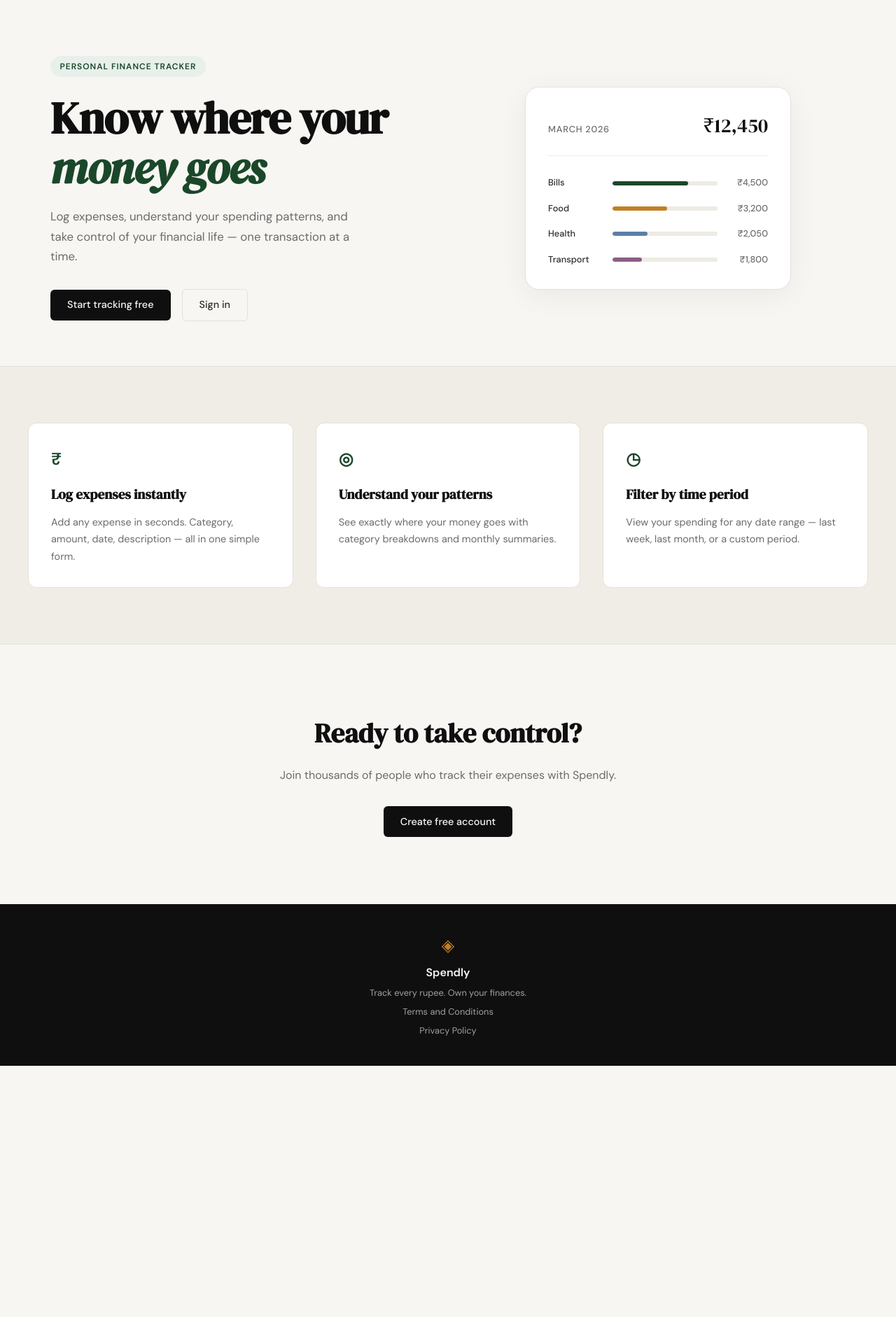
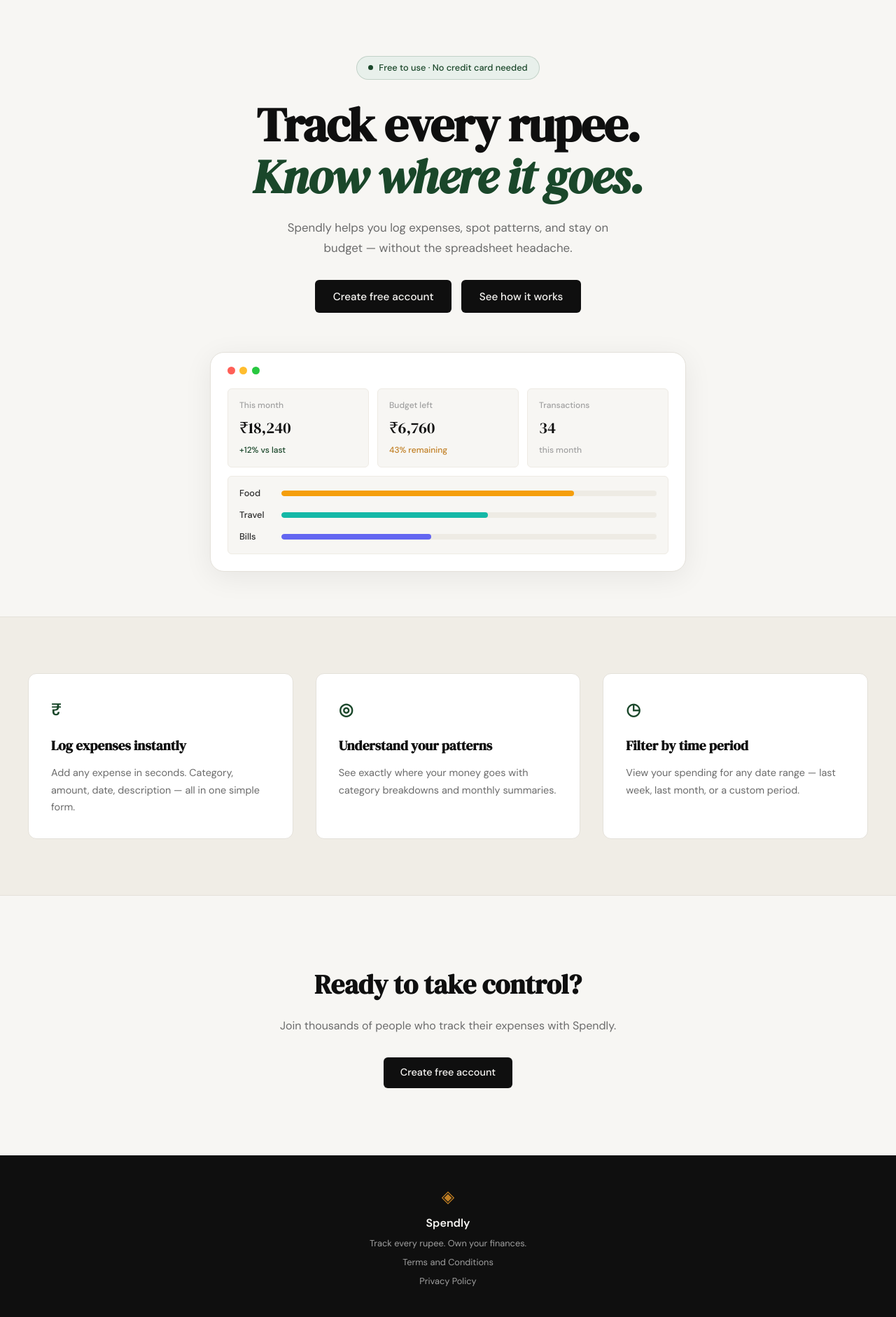
Before and after one commit to Bikash123456789/Spendly_Claude_Code, a Flask app: page / in a window 1280 px wide. Shown: the part 61-1943 px from the top of the page at 70% size. Before the commit the page ends 1584 px from the top, so only its background shows below. Run offline with Flask 3, Linux system fonts and the light colour scheme.

Commit message:
landing: redesign hero section to match mockup

```diff
--- /dev/null
+++ b/static/css/landing.css
@@ -0,0 +1,250 @@
+/* ------------------------------------------------------------------ */
+/* Hero v2                                                             */
+/* ------------------------------------------------------------------ */
+
+.hero-v2 {
+    padding: 5rem 2rem 4rem;
+    text-align: center;
+}
+
+.hero-v2-inner {
+    max-width: 680px;
+    margin: 0 auto;
+}
+
+.hero-badge-v2 {
+    display: inline-flex;
+    align-items: center;
+    gap: 0.5rem;
+    background: var(--accent-light);
+    color: var(--accent);
+    font-size: 0.8rem;
+    font-weight: 500;
+    padding: 0.35rem 1rem;
+    border-radius: 999px;
+    margin-bottom: 1.75rem;
+    border: 1px solid rgba(26, 71, 42, 0.18);
+}
+
+.hero-badge-dot {
+    width: 7px;
+    height: 7px;
+    background: var(--accent);
+    border-radius: 50%;
+    flex-shrink: 0;
+}
+
+.hero-title-v2 {
+    font-family: var(--font-display);
+    font-size: clamp(2.75rem, 6vw, 4.25rem);
+    line-height: 1.1;
+    letter-spacing: -0.02em;
+    color: var(--ink);
+    margin-bottom: 1.25rem;
+}
+
+.hero-title-accent {
+    display: block;
+    color: var(--accent);
+    font-style: italic;
+}
+
+.hero-subtitle-v2 {
+    font-size: 1.05rem;
+    color: var(--ink-muted);
+    line-height: 1.7;
+    max-width: 480px;
+    margin: 0 auto 2rem;
+}
+
+.hero-actions-v2 {
+    display: flex;
+    gap: 0.875rem;
+    justify-content: center;
+    margin-bottom: 3.5rem;
+}
+
+.hero-actions-v2 .btn-primary {
+    font-size: 0.95rem;
+    padding: 0.7rem 1.6rem;
+}
+
+/* ------------------------------------------------------------------ */
+/* Dashboard mock                                                      */
+/* ------------------------------------------------------------------ */
+
+.hero-dashboard {
+    background: var(--paper-card);
+    border: 1px solid var(--border);
+    border-radius: var(--radius-lg);
+    padding: 1.25rem 1.5rem 1.5rem;
+    box-shadow: 0 8px 40px rgba(0, 0, 0, 0.07);
+    text-align: left;
+}
+
+.dashboard-chrome {
+    display: flex;
+    gap: 0.4rem;
+    margin-bottom: 1.25rem;
+}
+
+.chrome-dot {
+    width: 11px;
+    height: 11px;
+    border-radius: 50%;
+}
+
+.chrome-red    { background: #ff5f57; }
+.chrome-yellow { background: #ffbd2e; }
+.chrome-green  { background: #28c840; }
+
+.dashboard-stats {
+    display: grid;
+    grid-template-columns: repeat(3, 1fr);
+    gap: 0.75rem;
+    margin-bottom: 0.75rem;
+}
+
+.stat-card {
+    background: var(--paper);
+    border: 1px solid var(--border-soft);
+    border-radius: var(--radius-sm);
+    padding: 0.875rem 1rem;
+}
+
+.stat-label {
+    font-size: 0.75rem;
+    color: var(--ink-faint);
+    font-weight: 500;
+    margin-bottom: 0.3rem;
+}
+
+.stat-value {
+    font-family: var(--font-display);
+    font-size: 1.4rem;
+    color: var(--ink);
+    margin-bottom: 0.25rem;
+}
+
+.stat-change {
+    font-size: 0.75rem;
+    font-weight: 500;
+}
+
+.stat-change.positive { color: var(--accent); }
+.stat-change.warning  { color: var(--accent-2); }
+.stat-change.muted    { color: var(--ink-faint); }
+
+.dashboard-bars {
+    background: var(--paper);
+    border: 1px solid var(--border-soft);
+    border-radius: var(--radius-sm);
+    padding: 0.875rem 1rem;
+    display: flex;
+    flex-direction: column;
+    gap: 0.65rem;
+}
+
+.bar-row {
+    display: grid;
+    grid-template-columns: 48px 1fr;
+    align-items: center;
+    gap: 0.75rem;
+}
+
+.bar-label {
+    font-size: 0.8rem;
+    color: var(--ink-soft);
+    font-weight: 500;
+}
+
+.bar-track {
+    height: 8px;
+    background: var(--border-soft);
+    border-radius: 999px;
+    overflow: hidden;
+}
+
+.bar {
+    height: 100%;
+    border-radius: 999px;
+}
+
+.bar-orange { background: #f59e0b; }
+.bar-teal   { background: #14b8a6; }
+.bar-purple { background: #6366f1; }
+
+/* ------------------------------------------------------------------ */
+/* Video modal                                                         */
+/* ------------------------------------------------------------------ */
+
+.modal-overlay {
+    position: fixed;
+    inset: 0;
+    background: rgba(0, 0, 0, 0.65);
+    display: flex;
+    align-items: center;
+    justify-content: center;
+    z-index: 1000;
+    padding: 1.5rem;
+    opacity: 0;
+    pointer-events: none;
+    transition: opacity 0.2s ease;
+}
+
+.modal-overlay.is-open {
+    opacity: 1;
+    pointer-events: all;
+}
+
+.modal-box {
+    position: relative;
+    width: 100%;
+    max-width: 800px;
+    background: var(--ink);
+    border-radius: var(--radius-md);
+    overflow: hidden;
+}
+
+.modal-close {
+    position: absolute;
+    top: 0.6rem;
+    right: 0.875rem;
+    background: transparent;
+    border: none;
+    color: var(--paper);
+    font-size: 1.75rem;
+    line-height: 1;
+    cursor: pointer;
+    z-index: 10;
+    opacity: 0.7;
+    transition: opacity 0.15s;
+    padding: 0;
+}
+
+.modal-close:hover { opacity: 1; }
+
+.modal-video-wrap {
+    position: relative;
+    padding-bottom: 56.25%;
+    height: 0;
+}
+
+.modal-video-wrap iframe {
+    position: absolute;
+    inset: 0;
+    width: 100%;
+    height: 100%;
+    border: none;
+    display: block;
+}
+
+/* ------------------------------------------------------------------ */
+/* Responsive                                                          */
+/* ------------------------------------------------------------------ */
+
+@media (max-width: 600px) {
+    .dashboard-stats  { grid-template-columns: 1fr; }
+    .hero-actions-v2  { flex-direction: column; align-items: center; }
+    .hero-actions-v2 .btn-primary { width: 100%; max-width: 280px; text-align: center; }
+}
--- a/templates/landing.html
+++ b/templates/landing.html
@@ -2,64 +2,92 @@
 
 {% block title %}Spendly — Track Every Rupee{% endblock %}
 
+{% block head %}
+<link rel="stylesheet" href="{{ url_for('static', filename='css/landing.css') }}">
+{% endblock %}
+
 {% block content %}
 
-<section class="hero">
-    <div class="hero-inner">
-        <div class="hero-badge">Personal Finance Tracker</div>
-        <h1 class="hero-title">
-            Know where your<br>
-            <em>money goes</em>
+<section class="hero-v2">
+    <div class="hero-v2-inner">
+        <div class="hero-badge-v2">
+            <span class="hero-badge-dot"></span>
+            Free to use &middot; No credit card needed
+        </div>
+        <h1 class="hero-title-v2">
+            Track every rupee.
+            <span class="hero-title-accent">Know where it goes.</span>
         </h1>
-        <p class="hero-subtitle">
-            Log expenses, understand your spending patterns,
-            and take control of your financial life —
-            one transaction at a time.
+        <p class="hero-subtitle-v2">
+            Spendly helps you log expenses, spot patterns, and stay
+            on budget — without the spreadsheet headache.
         </p>
-        <div class="hero-actions">
-            <a href="{{ url_for('register') }}" class="btn-primary">Start tracking free</a>
-            <a href="{{ url_for('login') }}" class="btn-ghost">Sign in</a>
+        <div class="hero-actions-v2">
+            <a href="{{ url_for('register') }}" class="btn-primary">Create free account</a>
+            <button class="btn-primary" id="open-demo-modal">See how it works</button>
         </div>
-    </div>
-    <div class="hero-visual">
-        <div class="mock-card">
-            <div class="mock-card-header">
-                <span class="mock-label">March 2026</span>
-                <span class="mock-total">₹12,450</span>
+
+        <div class="hero-dashboard">
+            <div class="dashboard-chrome">
+                <span class="chrome-dot chrome-red"></span>
+                <span class="chrome-dot chrome-yellow"></span>
+                <span class="chrome-dot chrome-green"></span>
             </div>
-            <div class="mock-bars">
-                <div class="mock-bar-row">
-                    <span class="mock-cat">Bills</span>
-                    <div class="mock-bar-track">
-                        <div class="mock-bar" style="width: 72%"></div>
+            <div class="dashboard-stats">
+                <div class="stat-card">
+                    <div class="stat-label">This month</div>
+                    <div class="stat-value">₹18,240</div>
+                    <div class="stat-change positive">+12% vs last</div>
+                </div>
+                <div class="stat-card">
+                    <div class="stat-label">Budget left</div>
+                    <div class="stat-value">₹6,760</div>
+                    <div class="stat-change warning">43% remaining</div>
+                </div>
+                <div class="stat-card">
+                    <div class="stat-label">Transactions</div>
+                    <div class="stat-value">34</div>
+                    <div class="stat-change muted">this month</div>
+                </div>
+            </div>
+            <div class="dashboard-bars">
+                <div class="bar-row">
+                    <span class="bar-label">Food</span>
+                    <div class="bar-track">
+                        <div class="bar bar-orange" style="width: 78%"></div>
                     </div>
-                    <span class="mock-amt">₹4,500</span>
                 </div>
-                <div class="mock-bar-row">
-                    <span class="mock-cat">Food</span>
-                    <div class="mock-bar-track">
-                        <div class="mock-bar mock-bar-2" style="width: 52%"></div>
+                <div class="bar-row">
+                    <span class="bar-label">Travel</span>
+                    <div class="bar-track">
+                        <div class="bar bar-teal" style="width: 55%"></div>
                     </div>
-                    <span class="mock-amt">₹3,200</span>
                 </div>
-                <div class="mock-bar-row">
-                    <span class="mock-cat">Health</span>
-                    <div class="mock-bar-track">
-                        <div class="mock-bar mock-bar-3" style="width: 33%"></div>
+                <div class="bar-row">
+                    <span class="bar-label">Bills</span>
+                    <div class="bar-track">
+                        <div class="bar bar-purple" style="width: 40%"></div>
                     </div>
-                    <span class="mock-amt">₹2,050</span>
-                </div>
-                <div class="mock-bar-row">
-                    <span class="mock-cat">Transport</span>
-                    <div class="mock-bar-track">
-                        <div class="mock-bar mock-bar-4" style="width: 28%"></div>
-                    </div>
-                    <span class="mock-amt">₹1,800</span>
                 </div>
             </div>
         </div>
     </div>
 </section>
+
+<!-- Video modal -->
+<div class="modal-overlay" id="demo-modal" aria-hidden="true">
+    <div class="modal-box" id="demo-modal-box">
+        <button class="modal-close" id="close-demo-modal" aria-label="Close video">&times;</button>
+        <div class="modal-video-wrap">
+            <iframe id="demo-iframe"
+                src=""
+                data-src="https://www.youtube.com/embed/dQw4w9WgXcQ?enablejsapi=1"
+                title="Spendly — See how it works"
+                allow="accelerometer; autoplay; clipboard-write; encrypted-media; gyroscope; picture-in-picture"
+                allowfullscreen></iframe>
+        </div>
+    </div>
+</div>
 
 <section class="features">
     <div class="features-inner">
@@ -90,3 +118,37 @@
 </section>
 
 {% endblock %}
+
+{% block scripts %}
+<script>
+(function () {
+    var overlay  = document.getElementById('demo-modal');
+    var iframe   = document.getElementById('demo-iframe');
+    var openBtn  = document.getElementById('open-demo-modal');
+    var closeBtn = document.getElementById('close-demo-modal');
+
+    function openModal() {
+        iframe.src = iframe.dataset.src;
+        overlay.classList.add('is-open');
+        overlay.setAttribute('aria-hidden', 'false');
+    }
+
+    function closeModal() {
+        overlay.classList.remove('is-open');
+        overlay.setAttribute('aria-hidden', 'true');
+        iframe.src = '';
+    }
+
+    openBtn.addEventListener('click', openModal);
+    closeBtn.addEventListener('click', closeModal);
+
+    overlay.addEventListener('click', function (e) {
+        if (e.target === overlay) closeModal();
+    });
+
+    document.addEventListener('keydown', function (e) {
+        if (e.key === 'Escape') closeModal();
+    });
+}());
+</script>
+{% endblock %}
```
